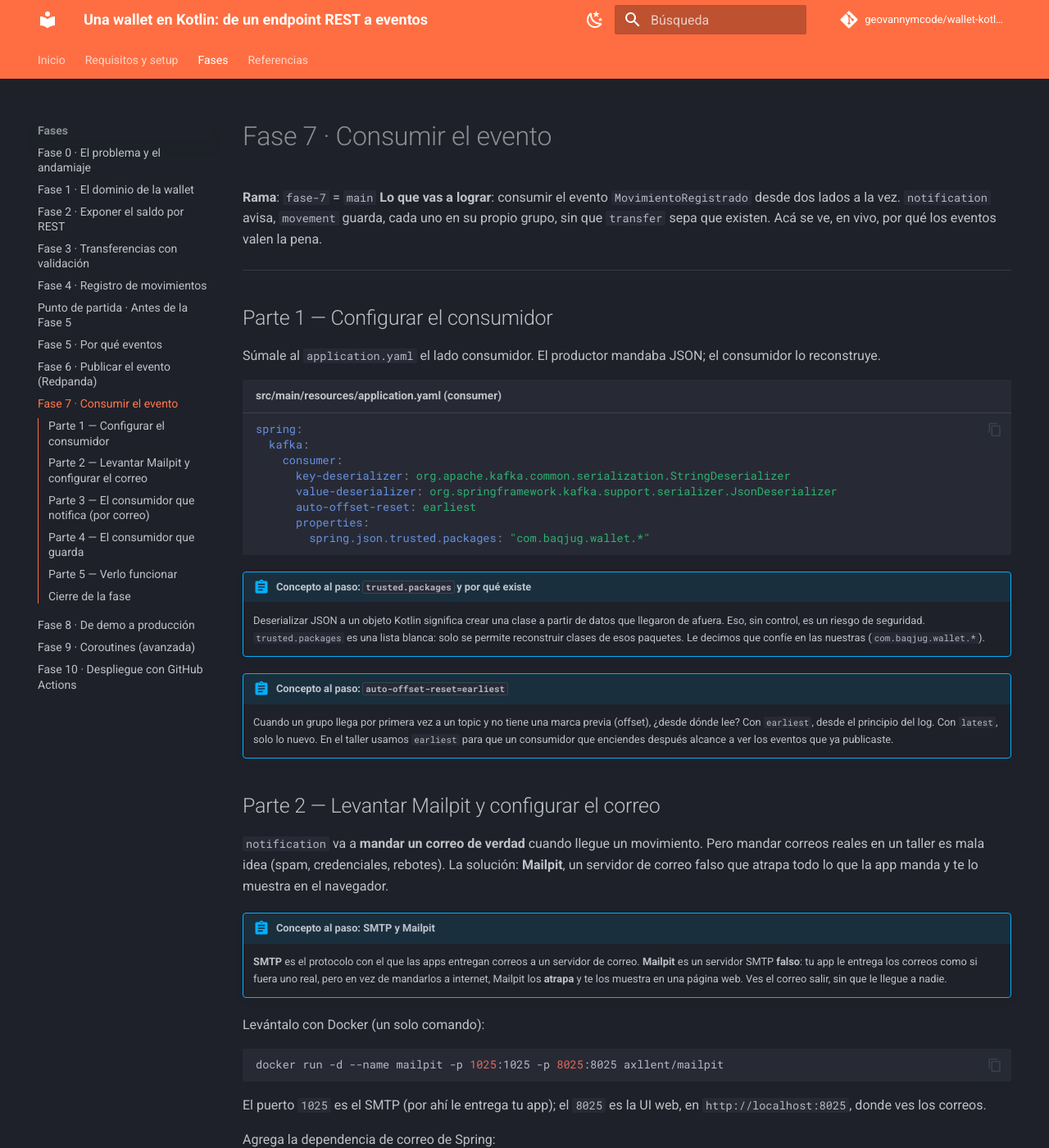
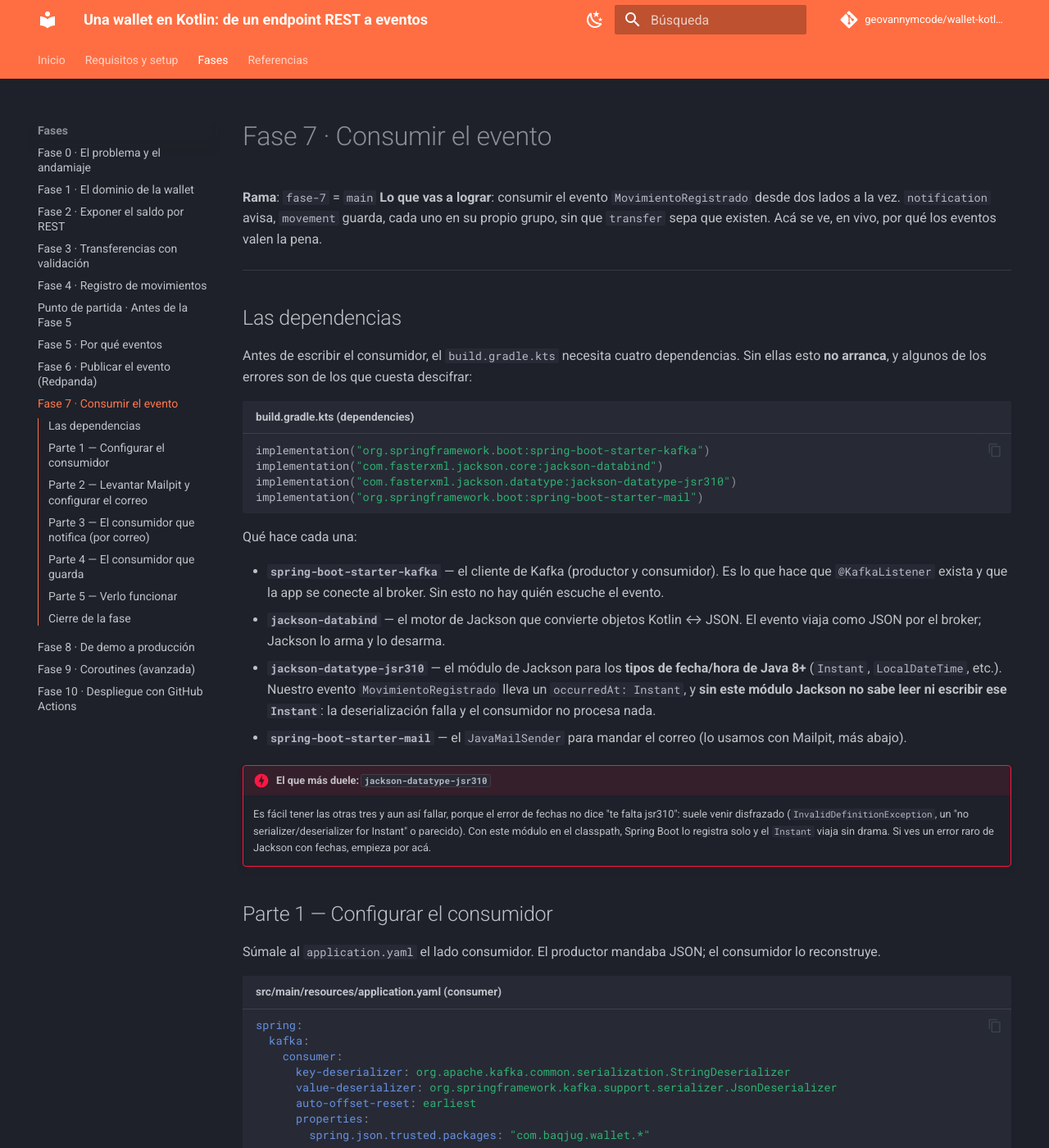
Before and after one commit to geovannymcode/wallet-kotlin-baqjug, an MkDocs documentation site: the page built from docs/fase-07-consumir-evento.md, in a window 1280 px wide and 1400 px high. Shown: the whole window at 82% size. Built offline with MkDocs 1.6.1 and Material for MkDocs 9.7.7, drawn with Linux system fonts in a browser that asks for light colours; comment, search, counter and statistics services are not loaded; some of the changed text lies outside the part shown.

Commit message:
docs(fase-7): agregar y explicar las 4 dependencias (spring-boot-starter-kafka, jackson-databind, jackson-datatype-jsr310, spring-boot-starter-mail)

````diff
--- a/docs/fase-07-consumir-evento.md
+++ b/docs/fase-07-consumir-evento.md
@@ -4,6 +4,27 @@
 **Lo que vas a lograr**: consumir el evento `MovimientoRegistrado` desde dos lados a la vez. `notification` avisa, `movement` guarda, cada uno en su propio grupo, sin que `transfer` sepa que existen. Acá se ve, en vivo, por qué los eventos valen la pena.
 
 ---
+
+## Las dependencias
+
+Antes de escribir el consumidor, el `build.gradle.kts` necesita cuatro dependencias. Sin ellas esto **no arranca**, y algunos de los errores son de los que cuesta descifrar:
+
+```kotlin title="build.gradle.kts (dependencies)"
+implementation("org.springframework.boot:spring-boot-starter-kafka")
+implementation("com.fasterxml.jackson.core:jackson-databind")
+implementation("com.fasterxml.jackson.datatype:jackson-datatype-jsr310")
+implementation("org.springframework.boot:spring-boot-starter-mail")
+```
+
+Qué hace cada una:
+
+- **`spring-boot-starter-kafka`** — el cliente de Kafka (productor y consumidor). Es lo que hace que `@KafkaListener` exista y que la app se conecte al broker. Sin esto no hay quién escuche el evento.
+- **`jackson-databind`** — el motor de Jackson que convierte objetos Kotlin ↔ JSON. El evento viaja como JSON por el broker; Jackson lo arma y lo desarma.
+- **`jackson-datatype-jsr310`** — el módulo de Jackson para los **tipos de fecha/hora de Java 8+** (`Instant`, `LocalDateTime`, etc.). Nuestro evento `MovimientoRegistrado` lleva un `occurredAt: Instant`, y **sin este módulo Jackson no sabe leer ni escribir ese `Instant`**: la deserialización falla y el consumidor no procesa nada.
+- **`spring-boot-starter-mail`** — el `JavaMailSender` para mandar el correo (lo usamos con Mailpit, más abajo).
+
+!!! danger "El que más duele: `jackson-datatype-jsr310`"
+    Es fácil tener las otras tres y aun así fallar, porque el error de fechas no dice "te falta jsr310": suele venir disfrazado (`InvalidDefinitionException`, un "no serializer/deserializer for Instant" o parecido). Con este módulo en el classpath, Spring Boot lo registra solo y el `Instant` viaja sin drama. Si ves un error raro de Jackson con fechas, empieza por acá.
 
 ## Parte 1 — Configurar el consumidor
 
@@ -41,13 +62,7 @@ docker run -d --name mailpit -p 1025:1025 -p 8025:8025 axllent/mailpit
 
 El puerto `1025` es el SMTP (por ahí le entrega tu app); el `8025` es la UI web, en `http://localhost:8025`, donde ves los correos.
 
-Agrega la dependencia de correo de Spring:
-
-```kotlin title="build.gradle.kts (dependencies)"
-implementation("org.springframework.boot:spring-boot-starter-mail")
-```
-
-Y la configuración del correo, con valores por variable de entorno para poder cambiarlos en producción sin tocar el código:
+La dependencia `spring-boot-starter-mail` ya la sumaste arriba. Ahora, la configuración del correo, con valores por variable de entorno para poder cambiarlos en producción sin tocar el código:
 
 ```yaml title="src/main/resources/application.yaml (correo)"
 spring:
````
